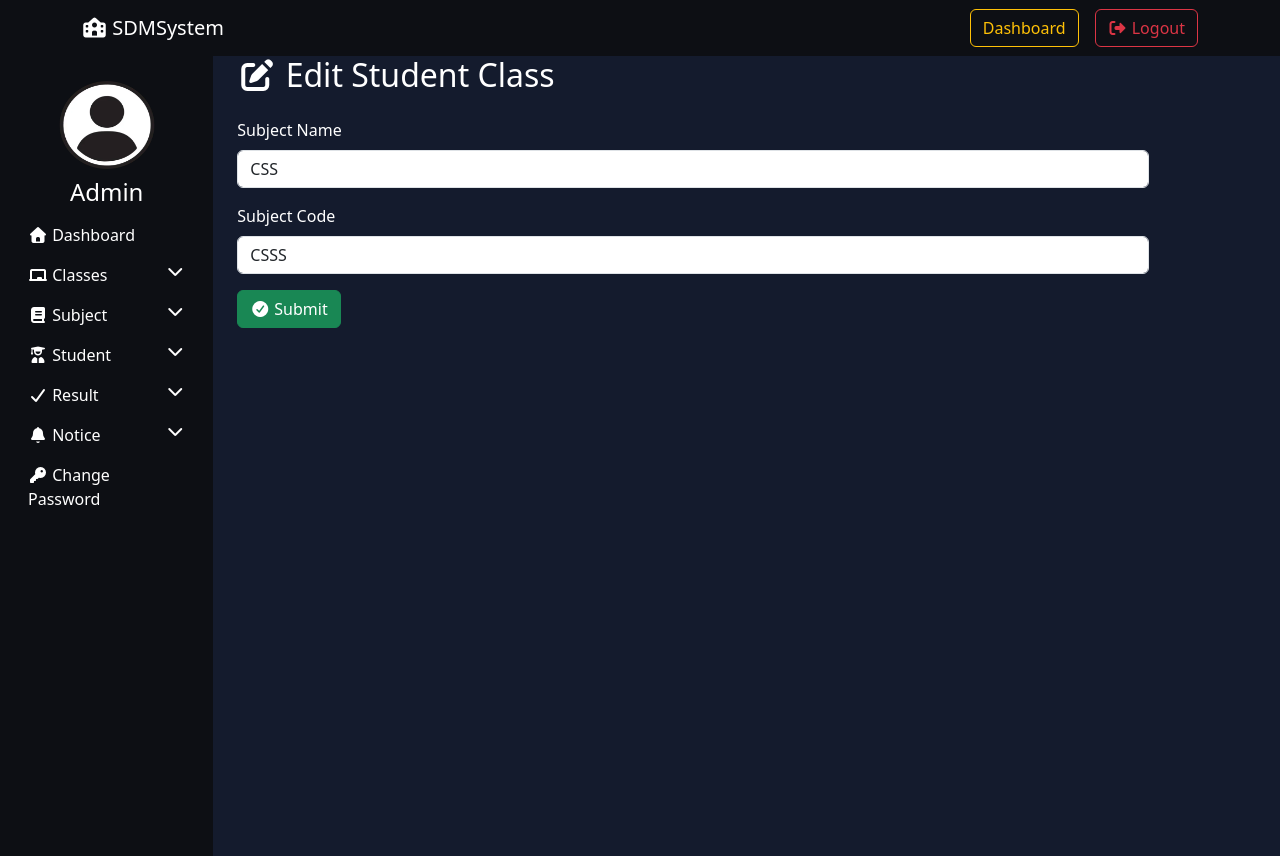
After one commit to Devanshtrip112221/Student_ERP, a Django app: page /edit_subject/1/ in a window 1280 px wide. The commit adds this page. Run offline with Django 5.2, Linux system fonts and the light colour scheme; a user stored in the database is signed in; data comes from the database, SQL or seed files in the repository; some libraries are stand-ins or nearby versions.

Commit message:
Updated manage_subject template bug fix

```diff
--- a/StudentResultManagment/urls.py
+++ b/StudentResultManagment/urls.py
@@ -28,6 +28,6 @@ urlpatterns = [
     path("manage_classes/",manage_classes,name="manage_classes"),
     path('edit_class/<int:class_id>/', edit_class, name='edit_class'),
     path("create_subject/",create_subject,name="create_subject"),
-    path('manage_subject/',manage_subject,name="manage_subject")
-
+    path('manage_subject/',manage_subject,name="manage_subject"),
+    path('edit_subject/<int:subject_id>/', edit_subject, name='edit_subject'),
 ]
--- /dev/null
+++ b/resultapp/templates/edit_subject.html
@@ -0,0 +1,43 @@
+ {% extends "admin_base.html" %}
+{% load static %}
+   {%block content%}
+   <div class="container">
+    <h2 class="mb-4">
+        <i class="fas fa-edit"></i> Edit Student Class
+    </h2>
+    {% if messages %}
+    {% for m in messages %}
+        <div class="alert alert-{{ m.tags }} alert-dismissible fade show">
+            {{ m }}
+            <button type="button" class="btn-close" data-bs-dismiss="alert"></button>
+        </div>
+    {% endfor %}
+{% endif %}
+<style>
+     body{
+            background-color:  #141B2D;
+            color:white;
+        }
+</style>
+   <form method="post">
+    {% csrf_token %}
+
+    <div class="mb-3">
+        <label for="subjectname" class="form-label">Subject Name</label>
+        <input type="text" class="form-control" id="subjectname" name="subjectname" required placeholder="Subject Name" value="{{subject_obj.subject_name}}">
+
+    </div>
+     <div class="mb-3">
+    <label for="subjectcode" class="form-label">Subject Code</label>
+    <input type="text" class="form-control" id="subjectcode" name="subjectcode" placeholder="Subject Code" value="{{subject_obj.subject_code}}">
+
+</div>
+
+
+<button type="submit" class="btn btn-success">
+    <i class="fas fa-check-circle me-1"></i>Submit
+</button>
+
+</form>
+   </div>
+    {%endblock %}
--- a/resultapp/templates/manage_subject.html
+++ b/resultapp/templates/manage_subject.html
@@ -40,7 +40,7 @@
                 <td>{{i.creation_date}}</td>
                 <td>{{i.updation_date}}</td>
                 <td>
-                    <a href="{% url 'edit_class' i.id %}" class="btn btn-info btn-sm"><i class="fa-regular fa-pen-to-square"></i> Edit</a>
+                    <a href="{% url 'edit_subject' i.id %}" class="btn btn-info btn-sm"><i class="fa-regular fa-pen-to-square"></i> Edit</a>
                      <a href="?delete={{i.id}}" class="btn btn-danger btn-sm"><i class="fa-solid fa-delete-left"></i> Delete</a>
                 </td>
             </tr>
--- a/resultapp/views.py
+++ b/resultapp/views.py
@@ -136,3 +136,24 @@ def manage_subject(request):
             return redirect('manage_subject')
 
     return render(request,"manage_subject.html",locals())
+
+@login_required
+
+def edit_subject(request,subject_id ):
+        subject_obj  = get_object_or_404(Subject, id=subject_id )
+        if request.method == 'POST':
+            try:
+                subject_name = request.POST.get('subjectname')
+                subject_code = request.POST.get('subjectcode')
+
+                subject_obj.subject_name = subject_name
+                subject_obj.subject_code = subject_code
+
+                subject_obj.save()
+
+                messages.success(request,"subject Updated Successfully")
+
+            except Exception as e:
+                messages.error(request,f"Something went wrong: {str(e)}")
+                return redirect('manage_subject')
+        return render(request,"edit_subject.html",locals())
```
